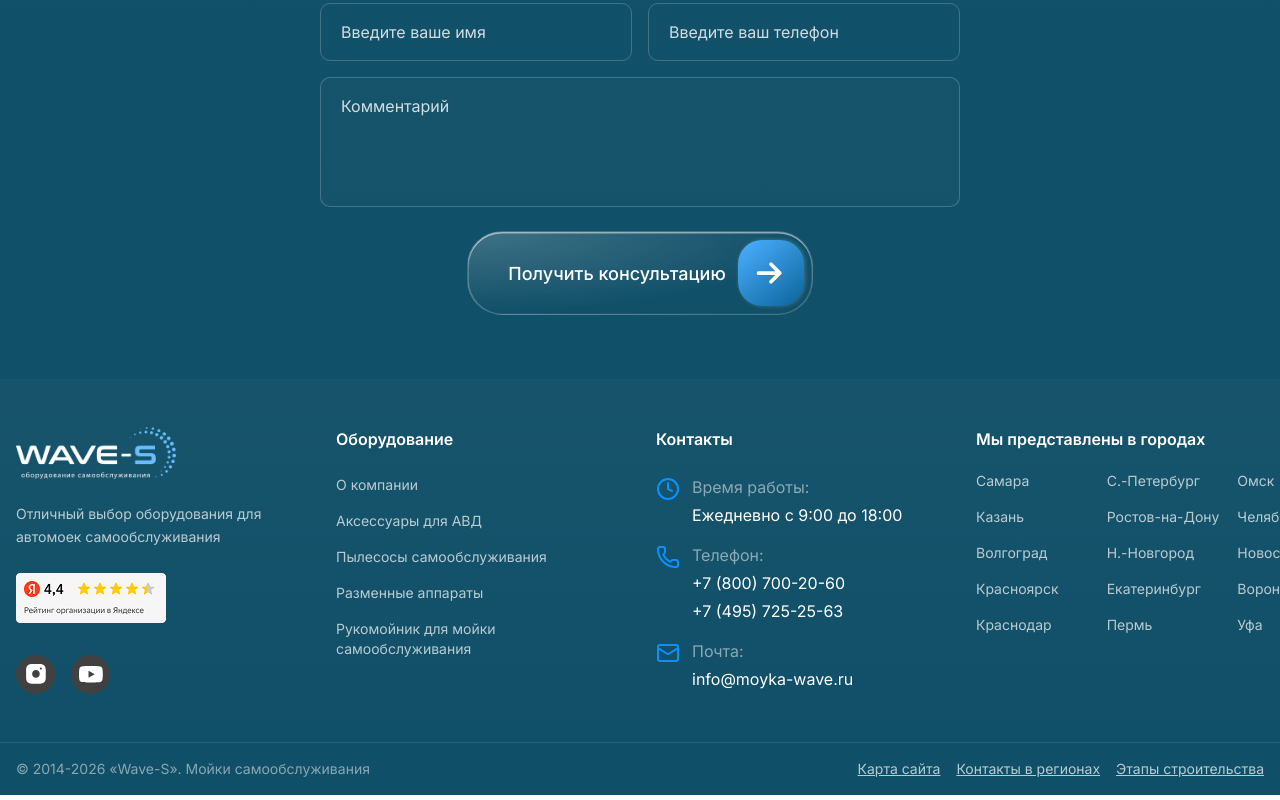
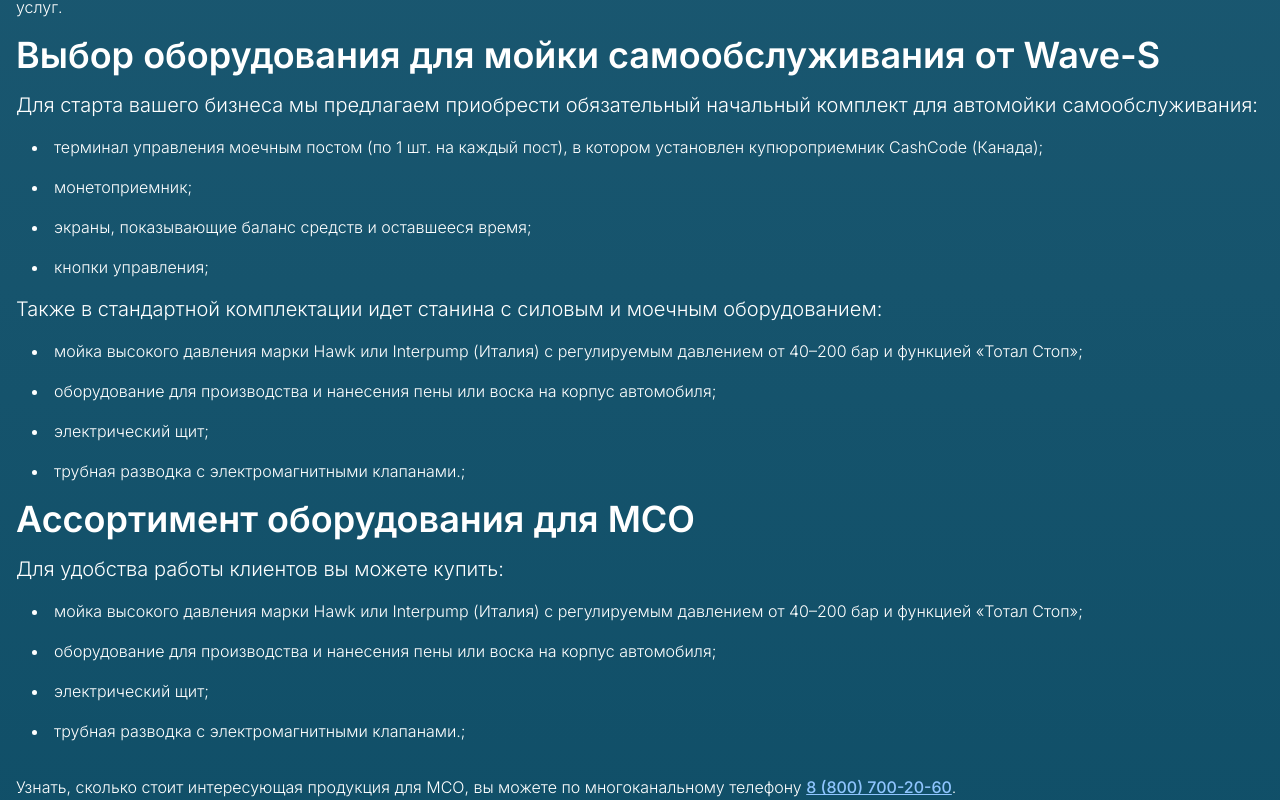
Before and after one commit to LGalushka/wave-s, a React (Vite) app: page /catalog in a window 1280 px wide. Shown: the part 3740-4540 px from the top of the page. Built offline with nearby package versions, Linux system fonts and the light colour scheme.

Commit message:
feat: create InfoSection for CatalogPage

```diff
--- a/src/index.css
+++ b/src/index.css
@@ -12,7 +12,7 @@
   --text-sm: 14px;
   --text-sm--line-height: 20px;
   --text-base: 16px;
-  --text-lg--line-height: 28px;
+  --text-lg--line-height: 26px;
   --text-lg: 18px;
   --text-lg--line-height: 28px;
   --text-xl: 20px;
--- a/src/pages/CatalogPage/index.tsx
+++ b/src/pages/CatalogPage/index.tsx
@@ -4,6 +4,7 @@ import { useAppDispatch, useAppSelector } from "@/hooks/useAppDispatch";
 import { useEffect } from "react";
 import { CatalogTabs } from "./sections/CategoryTabs";
 import { ProductsGrid } from "./sections/ProductsGrid";
+import { InfoSection } from "./sections/InfoSection";
 
 export const CatalogPage = () => {
   const dispatch = useAppDispatch();
@@ -43,7 +44,7 @@ export const CatalogPage = () => {
       </div>
 
       {/** Информационны блок */}
-      {/* <InfoSection /> */}
+      <InfoSection />
 
       {/**Полезные статьи */}
     </div>
--- a/src/pages/CatalogPage/sections/InfoSection/index.tsx
+++ b/src/pages/CatalogPage/sections/InfoSection/index.tsx
@@ -0,0 +1,64 @@
+import { equipment, complectation } from "./infoData";
+export const InfoSection = () => {
+  return (
+    <section
+      className="w-full py-16 text-text-white font-light"
+      style={{ background: "linear-gradient(180deg, #1B5871 0%, #104F68 100%)" }}
+    >
+      <div className="container-main">
+        <p className="font-light text-base mb-4">
+          Компания Wave-S предлагает лучшую технику для оснащения автомоек. Это оборудование признано и используется по всему миру,
+          ежедневно доказывая свою эффективность.
+        </p>
+        <p className="mb-4">
+          У нас вы найдете большое количество устройств, которые помогут сделать вашу мойку более производительной и прибыльной. Вместе с
+          базовыми комплектами, без которых работа предприятия невозможна, мы предлагаем дополнительную технику, значительно расширяющую
+          перечень предлагаемых услуг.
+        </p>
+        <div>
+          <h3 className="text-4xl font-semibold mb-4">Выбор оборудования для мойки самообслуживания от Wave-S</h3>
+          <p className="text-xl mb-4">
+            Для старта вашего бизнеса мы предлагаем приобрести обязательный начальный комплект для автомойки самообслуживания:
+          </p>
+          <ul className="list-disc list-inside ml-4 mb-4">
+            {equipment.map((item) => (
+              <li key={item.id} className="mb-4">
+                {item.value};
+              </li>
+            ))}
+          </ul>
+        </div>
+        <div>
+          <h2 className="text-xl mb-4">Также в стандартной комплектации идет станина с силовым и моечным оборудованием:</h2>
+          <ul className="list-disc list-inside ml-4 mb-4">
+            {complectation.map((item) => (
+              <li key={item.id} className="mb-4">
+                {item.value};
+              </li>
+            ))}
+          </ul>
+        </div>
+        <div>
+          <h3 className="font-semibold text-4xl mb-4">Ассортимент оборудования для МСО</h3>
+          <p className="text-xl mb-4">Для удобства работы клиентов вы можете купить:</p>
+          <ul className="list-disc list-inside ml-4 mb-8">
+            {complectation.map((item) => (
+              <li key={item.id} className="mb-4">
+                {item.value};
+              </li>
+            ))}
+          </ul>
+        </div>
+        <div>
+          <p>
+            Узнать, сколько стоит интересующая продукция для МСО, вы можете по многоканальному телефону{" "}
+            <a href="tel:88007002060" className="text-blue-300 hover:text-blue-500 underline transition-colors font-medium">
+              8 (800) 700-20-60
+            </a>
+            .
+          </p>
+        </div>
+      </div>
+    </section>
+  );
+};
--- /dev/null
+++ b/src/pages/CatalogPage/sections/InfoSection/infoData.ts
@@ -0,0 +1,41 @@
+export const equipment = [
+  { id: "1", value: "терминал управления моечным постом (по 1 шт. на каждый пост), в котором установлен купюроприемник CashCode (Канада)" },
+  { id: "2", value: "монетоприемник" },
+  { id: "3", value: "экраны, показывающие баланс средств и оставшееся время" },
+  { id: "4", value: "кнопки управления" },
+];
+
+export const complectation = [
+  {
+    id: "1",
+    value: "мойка высокого давления марки Hawk или Interpump (Италия) с регулируемым давлением от 40–200 бар и функцией «Тотал Стоп»",
+  },
+  { id: "2", value: "оборудование для производства и нанесения пены или воска на корпус автомобиля" },
+  { id: "3", value: "электрический щит" },
+  { id: "4", value: "трубная разводка с электромагнитными клапанами." },
+];
+
+export const assortment = [
+  { id: "1", value: "поворотные кронштейны шлангов (пантографы) для более удобной работы с пистолетами, подающими пену и воду" },
+  {
+    id: "2",
+    value:
+      "опцию для обеспечения удаленного доступа к системам автомойки (контроль оборудования и поступления денежных средств через «Личный кабинет», выход через мобильный или компьютер). Эта опция позволяет на расстоянии следить за ценами, а также работой кассы и остальных приборов",
+  },
+  { id: "3", value: "датчики, обнуляющие неиспользованные средства перед обслуживанием очередного клиента" },
+  {
+    id: "4",
+    value:
+      "оборудование для смягчения воды и осмотическую установку (для ополаскивания машин, чтобы на корпусе не оставалось разводов). Качественная вода на мойке самообслуживания — важный фактор, а потому необходимо удалить лишний хлор и минеральные вещества",
+  },
+  {
+    id: "5",
+    value:
+      "пылесосы, при помощи которых посетитель может провести дополнительную уборку салона. Эти устройства, как правило, устанавливаются недалеко от автомоечного комплекса. Клиент, закончив помывку авто, может подъехать к пылесосу и произвести тщательную уборку в салоне",
+  },
+  {
+    id: "6",
+    value:
+      "системы очистки сточных вод, которые защищают окружающую среду от попадания химикатов и моющих средств. Система очистки и рециркуляции воды — обязательный атрибут любой автомойки",
+  },
+];
```
